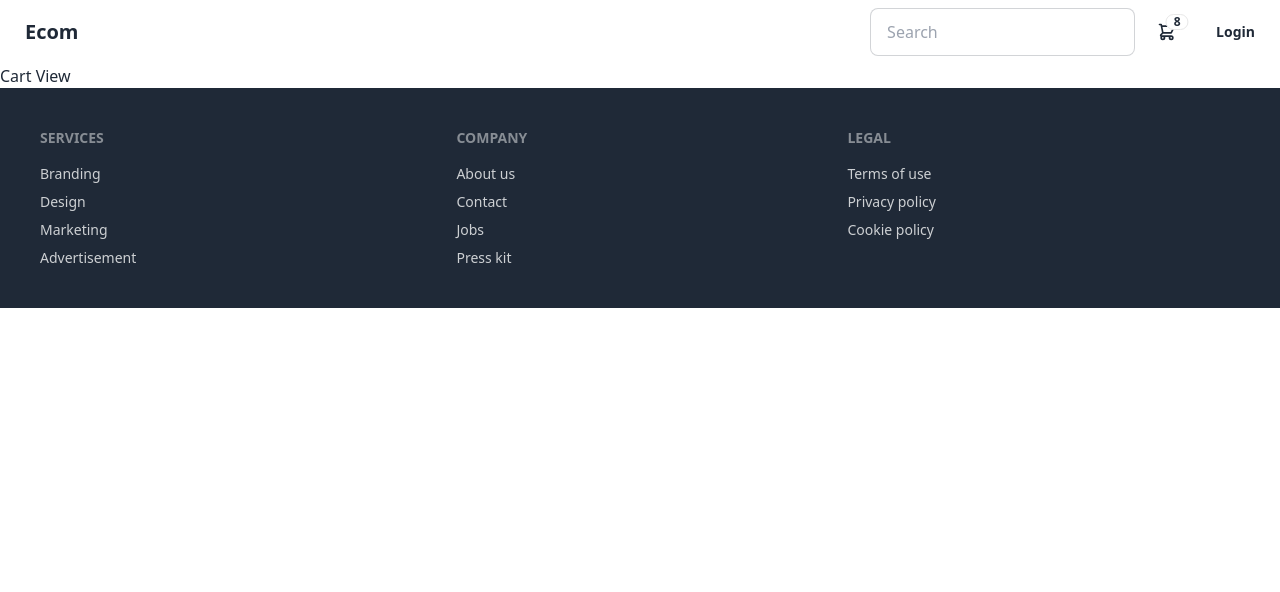
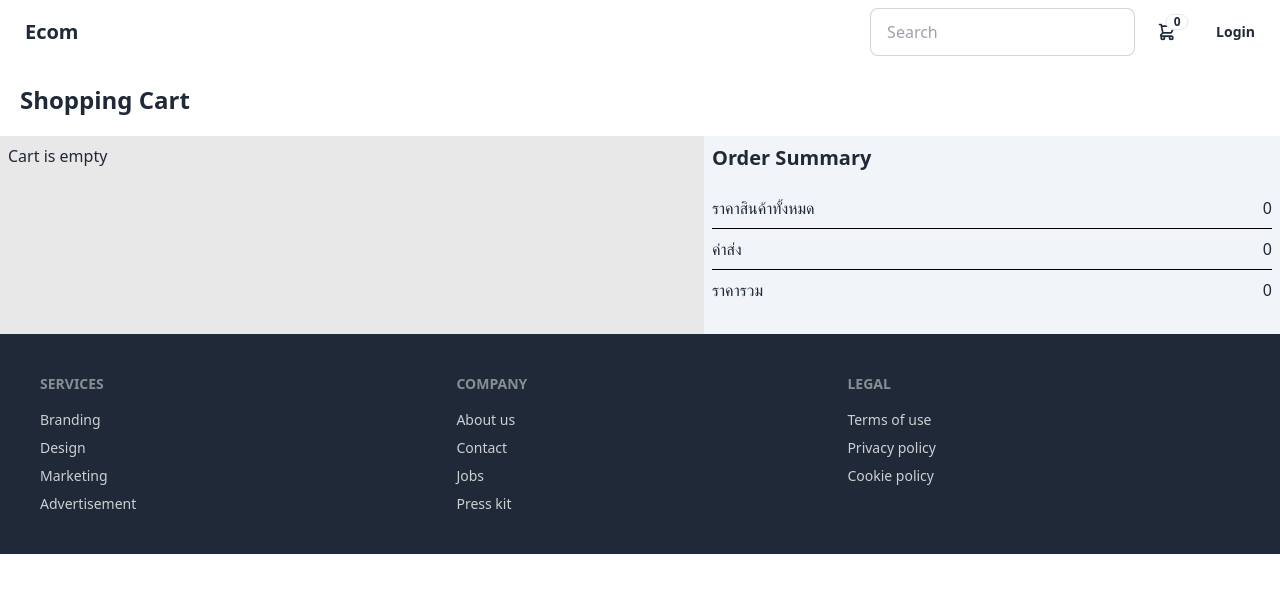
Before and after one commit to bankptrk/vue-eCommerce, a Vue app: page /cart in a window 1280 px wide. Shown: the top 592 px of the page. Built offline with nearby package versions, Linux system fonts and the light colour scheme.

Commit message:
add cart

```diff
--- a/src/App.vue
+++ b/src/App.vue
@@ -1,5 +1,14 @@
 <script setup>
+import { onMounted } from 'vue'
 import { RouterView } from 'vue-router';
+import { useCartStore } from '@/stores/user/cart';
+
+const cartStore = useCartStore();
+
+onMounted(() => {
+  cartStore.loadCart()
+})
+
 </script>
 
 <template>
--- /dev/null
+++ b/src/components/icons/Close.vue
@@ -0,0 +1,21 @@
+<template>
+  <svg
+    xmlns="http://www.w3.org/2000/svg"
+    viewBox="0 0 384 512"
+    class="icon-close"
+    style="width: 24px; height: 24px; fill: red"
+  >
+    <path
+      d="M342.6 150.6c12.5-12.5 12.5-32.8 0-45.3s-32.8-12.5-45.3 0L192 210.7 86.6 105.4c-12.5-12.5-32.8-12.5-45.3 0s-12.5 32.8 0 45.3L146.7 256 41.4 361.4c-12.5 12.5-12.5 32.8 0 45.3s32.8 12.5 45.3 0L192 301.3 297.4 406.6c12.5 12.5 32.8 12.5 45.3 0s12.5-32.8 0-45.3L237.3 256 342.6 150.6z"
+    />
+  </svg>
+</template>
+
+<style>
+.icon-close {
+  transition: transform 0.2s ease-in-out;
+}
+.icon-close:hover {
+  transform: scale(1.1);
+}
+</style>
--- a/src/layouts/UserLayout.vue
+++ b/src/layouts/UserLayout.vue
@@ -1,6 +1,10 @@
 <script setup>
 import { ref, onMounted } from 'vue';
 import { RouterLink, useRouter } from 'vue-router';
+
+import { useCartStore } from '@/stores/user/cart'
+
+const cartStore = useCartStore()
 
 const router = useRouter();
 const isLoggedIn = ref(false);
@@ -38,53 +42,30 @@ const handleSearch = (event) => {
   <div class="container mx-auto">
     <div class="navbar bg-base-100">
       <div class="flex-1">
-        <RouterLink :to="{ name: 'home' }" class="btn btn-ghost text-xl"
-          >Ecom</RouterLink
-        >
+        <RouterLink :to="{ name: 'home' }" class="btn btn-ghost text-xl">Ecom</RouterLink>
       </div>
       <div class="flex-none gap-2">
         <div class="form-control">
-          <input
-            type="text"
-            placeholder="Search"
-            class="input input-bordered w-24 md:w-auto"
-            v-model="searchText"
-            @keyup="handleSearch"
-          />
+          <input type="text" placeholder="Search" class="input input-bordered w-24 md:w-auto" v-model="searchText"
+            @keyup="handleSearch" />
         </div>
         <div class="dropdown dropdown-end">
           <div tabindex="0" role="button" class="btn btn-ghost btn-circle">
             <div class="indicator">
-              <svg
-                xmlns="http://www.w3.org/2000/svg"
-                class="h-5 w-5"
-                fill="none"
-                viewBox="0 0 24 24"
-                stroke="currentColor"
-              >
-                <path
-                  stroke-linecap="round"
-                  stroke-linejoin="round"
-                  stroke-width="2"
-                  d="M3 3h2l.4 2M7 13h10l4-8H5.4M7 13L5.4 5M7 13l-2.293 2.293c-.63.63-.184 1.707.707 1.707H17m0 0a2 2 0 100 4 2 2 0 000-4zm-8 2a2 2 0 11-4 0 2 2 0 014 0z"
-                />
+              <svg xmlns="http://www.w3.org/2000/svg" class="h-5 w-5" fill="none" viewBox="0 0 24 24"
+                stroke="currentColor">
+                <path stroke-linecap="round" stroke-linejoin="round" stroke-width="2"
+                  d="M3 3h2l.4 2M7 13h10l4-8H5.4M7 13L5.4 5M7 13l-2.293 2.293c-.63.63-.184 1.707.707 1.707H17m0 0a2 2 0 100 4 2 2 0 000-4zm-8 2a2 2 0 11-4 0 2 2 0 014 0z" />
               </svg>
-              <span class="badge badge-sm indicator-item">8</span>
+              <span class="badge badge-sm indicator-item">{{ cartStore.summaryQuantity }}</span>
             </div>
           </div>
-          <div
-            tabindex="0"
-            class="card card-compact dropdown-content bg-base-100 z-[1] mt-3 w-52 shadow"
-          >
+          <div tabindex="0" class="card card-compact dropdown-content bg-base-100 z-[1] mt-3 w-52 shadow">
             <div class="card-body">
-              <span class="text-lg font-bold">8 Items</span>
-              <span class="text-info">Subtotal: $999</span>
+              <span class="text-lg font-bold">{{ cartStore.summaryQuantity }} Items</span>
+              <span class="text-info">Subtotal: {{ cartStore.summaryPrice }}</span>
               <div class="card-actions">
-                <RouterLink
-                  :to="{ name: 'cart' }"
-                  class="btn btn-primary btn-block"
-                  >View cart</RouterLink
-                >
+                <RouterLink :to="{ name: 'cart' }" class="btn btn-primary btn-block">View cart</RouterLink>
               </div>
             </div>
           </div>
@@ -93,22 +74,13 @@ const handleSearch = (event) => {
           Login
         </button>
         <div v-else class="dropdown dropdown-end">
-          <div
-            tabindex="0"
-            role="button"
-            class="btn btn-ghost btn-circle avatar"
-          >
+          <div tabindex="0" role="button" class="btn btn-ghost btn-circle avatar">
             <div class="w-10 rounded-full">
-              <img
-                alt="Tailwind CSS Navbar component"
-                src="https://img.daisyui.com/images/stock/photo-1534528741775-53994a69daeb.webp"
-              />
+              <img alt="Tailwind CSS Navbar component"
+                src="https://img.daisyui.com/images/stock/photo-1534528741775-53994a69daeb.webp" />
             </div>
           </div>
-          <ul
-            tabindex="0"
-            class="menu menu-sm dropdown-content bg-base-100 rounded-box z-[1] mt-3 w-52 p-2 shadow"
-          >
+          <ul tabindex="0" class="menu menu-sm dropdown-content bg-base-100 rounded-box z-[1] mt-3 w-52 p-2 shadow">
             <li>
               <RouterLink :to="{ name: 'profile' }" class="justify-between">
                 Profile
@@ -124,6 +96,7 @@ const handleSearch = (event) => {
     <!-- main content -->
 
     <slot></slot>
+
     <footer class="footer bg-neutral text-neutral-content p-10">
       <nav>
         <h6 class="footer-title">Services</h6>
--- /dev/null
+++ b/src/stores/user/cart.js
@@ -0,0 +1,45 @@
+import { defineStore } from 'pinia';
+
+export const useCartStore = defineStore('cart', {
+  state: () => ({
+    items: [],
+  }),
+  getters: {
+    summaryQuantity(state) {
+      return state.items.reduce((acc, item) => acc + item.quantity, 0);
+    },
+    summaryPrice(state) {
+      return state.items.reduce(
+        (acc, item) => acc + item.price * item.quantity,
+        0
+      );
+    },
+  },
+  actions: {
+    loadCart() {
+      const previousCart = localStorage.getItem('cart-data');
+      if (previousCart) {
+        this.items = JSON.parse(previousCart);
+      }
+    },
+    addToCart(productData) {
+        const findIndexProduct = this.items.findIndex(item => item.name === productData.name)
+        if (findIndexProduct === -1){
+            productData.quantity = 1;
+            this.items.push(productData)
+        }else{
+            const currItem = this.items[findIndexProduct]
+            this.updateQuantity(findIndexProduct, currItem.quantity + 1)
+        }
+      localStorage.setItem('cart-data', JSON.stringify(this.items));
+    },
+    updateQuantity(index, quantity) {
+      this.items[index].quantity = quantity;
+      localStorage.setItem('cart-data', JSON.stringify(this.items));
+    },
+    removeItemInCart(index) {
+      this.items.splice(index, 1);
+      localStorage.setItem('cart-data', JSON.stringify(this.items));
+    },
+  },
+});
--- a/src/views/user/CartView.vue
+++ b/src/views/user/CartView.vue
@@ -1,7 +1,72 @@
 <script setup>
 import UserLayout from '@/layouts/UserLayout.vue';
+import Close from '@/components/icons/Close.vue';
+import { useCartStore } from '@/stores/user/cart';
+
+const cartStore = useCartStore();
+
+const changeQuantity = (event, index) => {
+  const newQuantity = parseInt(event.target.value)
+  cartStore.updateQuantity(index, newQuantity)
+}
 </script>
 
 <template>
-  <UserLayout> Cart View </UserLayout>
+  <UserLayout>
+    <h1 class="text-2xl font-bold m-5">Shopping Cart</h1>
+    <div class="flex">
+      <div class="flex-auto w-64 bg-base-200 p-2">
+        <div v-if="cartStore.items.length === 0">Cart is empty</div>
+        <div v-else v-for="(item, index) in cartStore.items" :key="item.name" class="flex">
+          <div class="flex-1">
+            <img class="w-full p-10" :src="item.imageUrl" />
+          </div>
+          <div class="flex-1">
+            <div class="flex flex-col justify-between h-full">
+              <div>
+                <div class="relative grid grid-cols-2">
+                  <div>
+                    <div>
+                      <b>{{ item.name }}</b>
+                    </div>
+                    <div>{{ item.about }}</div>
+                    <div>{{ item.price }}</div>
+                  </div>
+                  <div>
+                    <select v-model="item.quantity" @change="changeQuantity($event, index)"
+                      class="select select-bordered w-1/2">
+                      <option v-for="quantity in [1, 2, 3, 4, 5]" :key="quantity">
+                        {{ quantity }}
+                      </option>
+                    </select>
+                  </div>
+                  <div @click="cartStore.removeItemInCart(index)" class="absolute top-0 right-0">
+                    <Close></Close>
+                  </div>
+                </div>
+              </div>
+              <div>In stock</div>
+            </div>
+          </div>
+        </div>
+      </div>
+      <div class="flex-auto w-32 bg-slate-100 p-2">
+        <div class="text-xl font-bold">Order Summary</div>
+        <div class="my-4 divide-y divide-black">
+          <div class="flex justify-between py-2">
+            <div>ราคาสินค้าทั้งหมด</div>
+            <div>{{ cartStore.summaryPrice }}</div>
+          </div>
+          <div class="flex justify-between py-2">
+            <div>ค่าส่ง</div>
+            <div>0</div>
+          </div>
+          <div class="flex justify-between py-2">
+            <div>ราคารวม</div>
+            <div>{{ cartStore.summaryPrice }}</div>
+          </div>
+        </div>
+      </div>
+    </div>
+  </UserLayout>
 </template>
--- a/src/views/user/HomeView.vue
+++ b/src/views/user/HomeView.vue
@@ -3,18 +3,22 @@ import UserLayout from '@/layouts/UserLayout.vue';
 import Product from '@/components/Product.vue';
 
 import { useProductStore } from '@/stores/user/product';
+import { useCartStore } from '@/stores/user/cart'
+
+const cartStore = useCartStore()
 
 const productStore = useProductStore();
+
+const addToCart = (product) => {
+  cartStore.addToCart(product)
+}
 </script>
 
 <template>
   <UserLayout>
-    <div
-      class="hero h-96"
-      style="
+    <div class="hero h-96" style="
         background-image: url(https://img.daisyui.com/images/stock/photo-1507358522600-9f71e620c44e.webp);
-      "
-    >
+      ">
       <div class="hero-overlay bg-opacity-60"></div>
       <div class="hero-content text-neutral-content text-center">
         <div class="max-w-md">
@@ -29,6 +33,6 @@ const productStore = useProductStore();
     </div>
 
     <!-- Product card-->
-    <Product :products="productStore.list"></Product>
+    <Product :products="productStore.list" :addToCart="addToCart"></Product>
   </UserLayout>
 </template>
--- a/src/views/user/SearchView.vue
+++ b/src/views/user/SearchView.vue
@@ -6,11 +6,16 @@ import Product from '@/components/Product.vue';
 import UserLayout from '@/layouts/UserLayout.vue';
 
 import { useProductStore } from '@/stores/user/product';
+import { useCartStore } from '@/stores/user/cart';
 
 const productStore = useProductStore();
+const cartStore = useCartStore();
+
 const searchText = ref('');
 
 const route = useRoute();
+
+
 watch(
   () => route.query.q,
   (newSearchText) => {
@@ -22,6 +27,11 @@ watch(
 const filterProducts = computed(() => {
   return productStore.filterProducts(searchText.value);
 });
+
+const addToCart = (product) => {
+  cartStore.addToCart(product)
+}
+
 </script>
 
 <template>
@@ -30,6 +40,6 @@ const filterProducts = computed(() => {
       Search: <b>{{ searchText }}</b>
     </div>
 
-    <Product :products="filterProducts"></Product
-  ></UserLayout>
+    <Product :products="filterProducts" :addToCart="addToCart"></Product>
+  </UserLayout>
 </template>
```
Also changed, not shown: src/components/Product.vue (+4 -9 lines).
